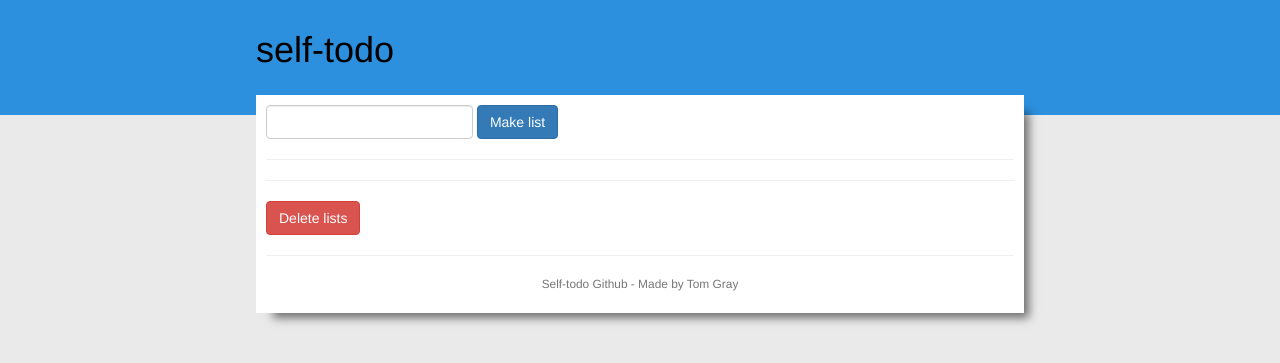
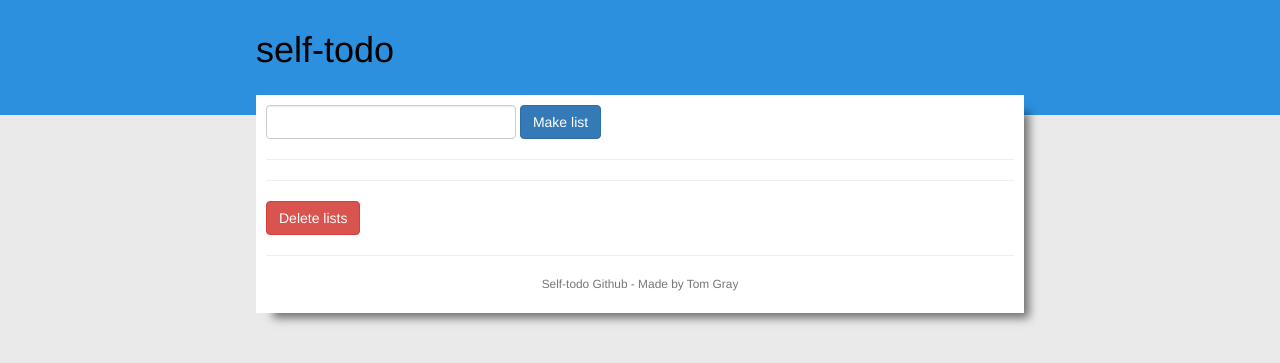
Before and after one commit to TomJamesGray/self-todo, a Flask app: template src/templates/index.html in a window 1280 px wide. Shown: the top 363 px of the page. Run offline with Flask 2, Linux system fonts and the light colour scheme; the template is opened without the code that fills it, so the values that code supplies are empty; some libraries are stand-ins or nearby versions.

Commit message:
Changed width of input box

```diff
--- a/src/static/style.css
+++ b/src/static/style.css
@@ -27,6 +27,10 @@ header{
 	padding-bottom:35px;
 	margin-bottom:-20px;
 }
+.form-inline .form-control{
+	/*Override bootstrap default width*/
+	width:250px;
+}
 header > h1 > a{
 	color:#000 !important;
 }
```
